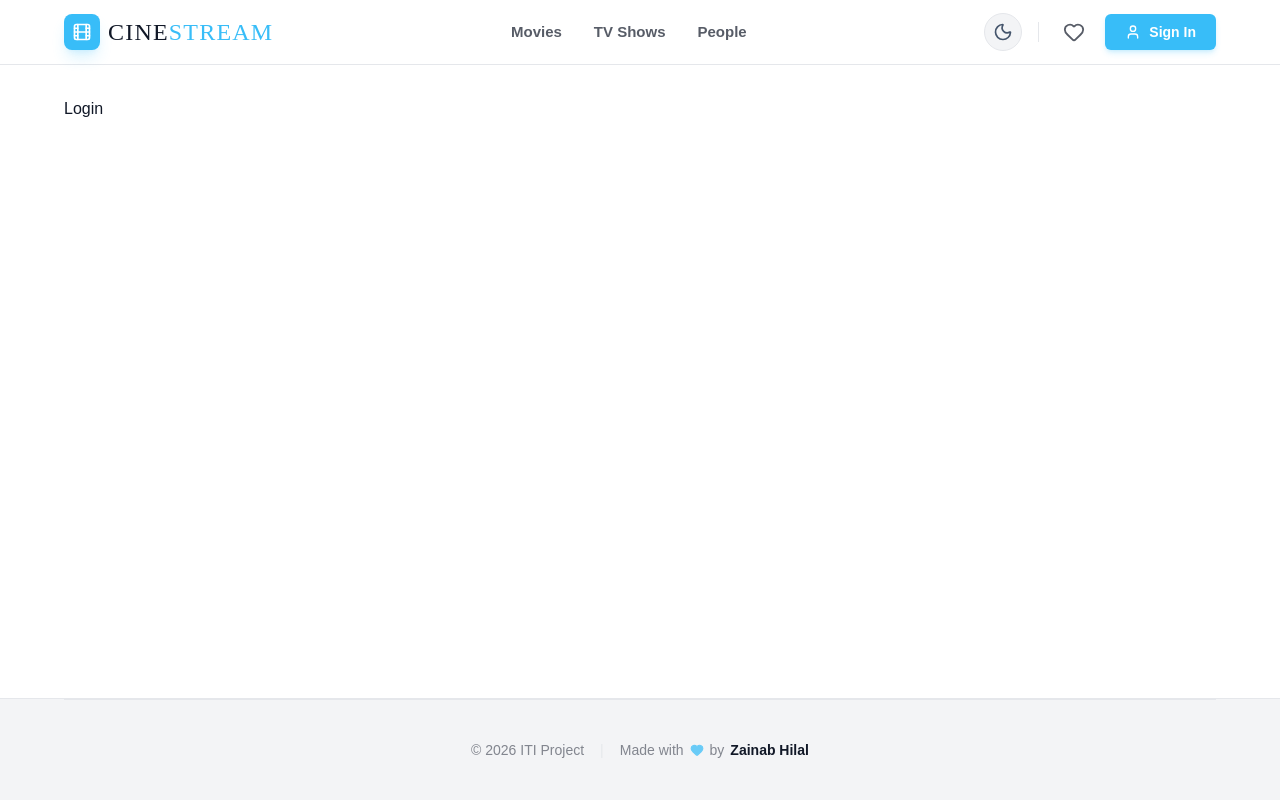
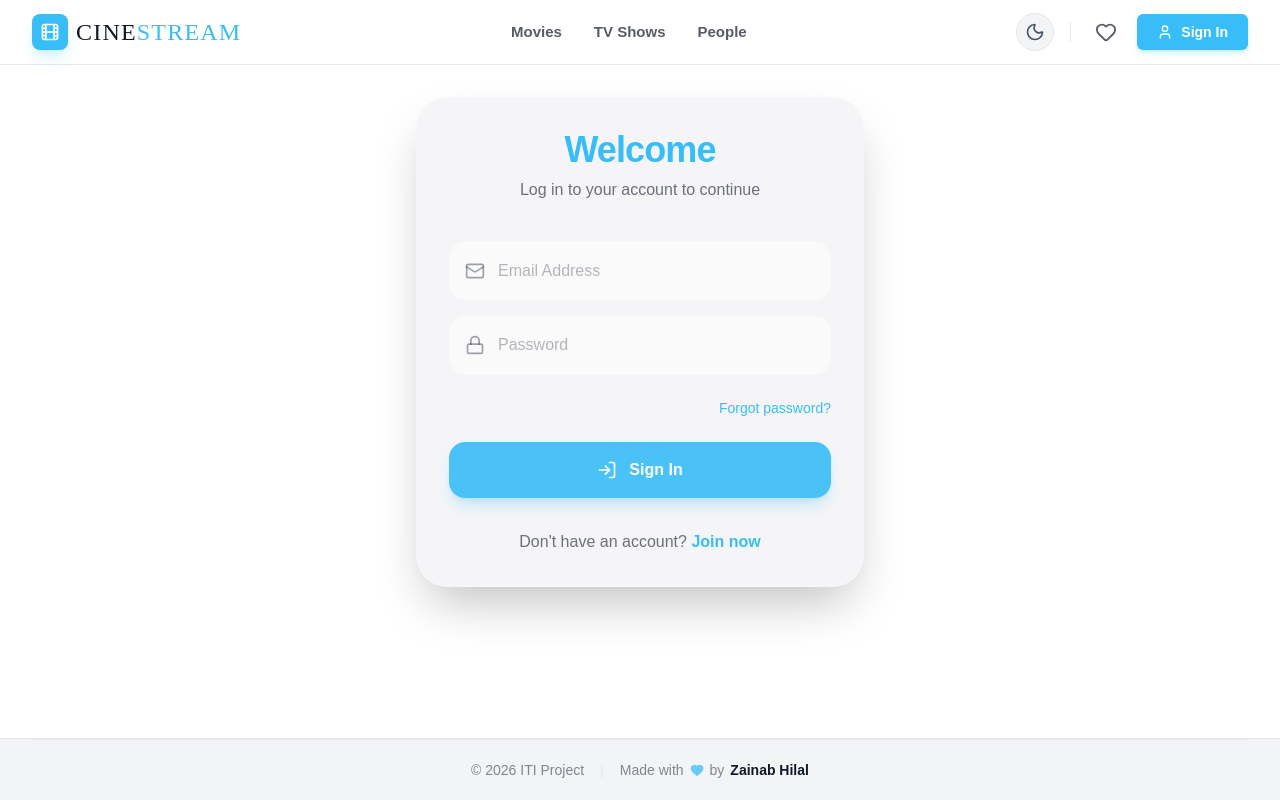
Before and after one commit to Zain5689/Final-React-MovieBox, a React (Vite) app: page /login in a window 1280 px wide. Built offline with nearby package versions, Linux system fonts and the light colour scheme.

Commit message:
feat: enhance Footer and HeroSection styles; update Login page with form and layout

```diff
--- a/src/components/common/Footer.jsx
+++ b/src/components/common/Footer.jsx
@@ -4,7 +4,7 @@ const Footer = () => {
   const currentYear = new Date().getFullYear();
 
   return (
-    <footer className="w-full py-10 transition-colors duration-300 border-t border-surface-elevated">
+    <footer className="w-full py-5 transition-colors duration-300 border-t border-surface-elevated">
       <div className="flex flex-col items-center gap-4">
         <div className="flex flex-col sm:flex-row items-center gap-2 sm:gap-4 text-sm font-medium text-text-main/50">
           <span>© {currentYear} ITI Project</span>
--- a/src/components/movieComponents/HeroSection.jsx
+++ b/src/components/movieComponents/HeroSection.jsx
@@ -4,7 +4,7 @@ export const HeroSection = ({ movie, searchQuery, setSearchQuery }) => {
   if (!movie) return null;
 
   return (
-    <section className="relative min-h-[80vh] flex items-center justify-center overflow-hidden bg-bg">
+    <section className="relative min-h-[80vh] flex items-center justify-center overflow-hidden bg-bg rounded-2xl">
       {/* Cinematic Background Backdrop */}
       <div className="absolute inset-0 z-0">
         <img
--- a/src/layouts/MainLayout.jsx
+++ b/src/layouts/MainLayout.jsx
@@ -19,7 +19,7 @@ export default function MainLayout() {
     }
   }, [isDark]);
 
-  const containerStyles = "max-w-7xl mx-auto px-6 md:px-12 lg:px-16";
+  const containerStyles = "max-w-7xl mx-auto px-0 md:px-12 lg:px-8";
 
   return (
     <div className="min-h-screen flex flex-col bg-bg text-text-main transition-colors duration-300 selection:bg-primary/20 selection:text-primary">
--- a/src/pages/Login.jsx
+++ b/src/pages/Login.jsx
@@ -1,4 +1,83 @@
+import { Mail, Lock, LogIn, ArrowRight } from "lucide-react";
+import { Link } from "react-router";
+
 const Login = () => {
-  return <div>Login</div>;
+  return (
+    <div className="flex mx-auto justify-center items-center ">
+      <div className="relative z-10 w-full max-w-md p-8 mx-4 bg-surface-elevated/40 backdrop-blur-2xl border border-white/10 rounded-[2rem] shadow-2xl">
+        {/* Header */}
+        <div className="text-center mb-10">
+          <h2 className="text-4xl font-black text-primary mb-2 tracking-tight">
+            Welcome
+          </h2>
+          <p className="text-text-main/60 font-medium">
+            Log in to your account to continue
+          </p>
+        </div>
+
+        {/* Form */}
+        <form className="space-y-6" onSubmit={(e) => e.preventDefault()}>
+          <div className="space-y-4">
+            {/* Email Input */}
+            <div className="relative group">
+              <Mail
+                className="absolute left-4 top-1/2 -translate-y-1/2 text-text-main/40 group-focus-within:text-primary transition-colors"
+                size={20}
+              />
+              <input
+                type="email"
+                placeholder="Email Address"
+                className="w-full pl-12 pr-4 py-4 bg-bg/50 border border-white/10 rounded-2xl text-text-main placeholder:text-text-main/30 focus:outline-none focus:ring-2 focus:ring-primary/50 transition-all"
+              />
+            </div>
+
+            {/* Password Input */}
+            <div className="relative group">
+              <Lock
+                className="absolute left-4 top-1/2 -translate-y-1/2 text-text-main/40 group-focus-within:text-primary transition-colors"
+                size={20}
+              />
+              <input
+                type="password"
+                placeholder="Password"
+                className="w-full pl-12 pr-4 py-4 bg-bg/50 border border-white/10 rounded-2xl text-text-main placeholder:text-text-main/30 focus:outline-none focus:ring-2 focus:ring-primary/50 transition-all"
+              />
+            </div>
+          </div>
+
+          <div className="flex justify-end">
+            <button
+              type="button"
+              className="text-sm text-primary hover:underline font-medium"
+            >
+              Forgot password?
+            </button>
+          </div>
+
+          {/* Login Button */}
+          <button className="group relative w-full flex items-center justify-center gap-3 px-8 py-4 bg-primary/90 text-white font-bold rounded-2xl hover:scale-[1.02] active:scale-95 transition-all shadow-lg shadow-primary/25">
+            <LogIn size={20} />
+            Sign In
+            <ArrowRight
+              className="absolute right-6 opacity-0 group-hover:opacity-100 group-hover:translate-x-2 transition-all"
+              size={18}
+            />
+          </button>
+        </form>
+
+        {/* Footer */}
+        <p className="mt-8 text-center text-text-main/60">
+          Don't have an account?{" "}
+          <Link
+            to={"/register"}
+            className="text-primary font-bold hover:underline"
+          >
+            Join now
+          </Link>
+        </p>
+      </div>
+    </div>
+  );
 };
+
 export default Login;
```
